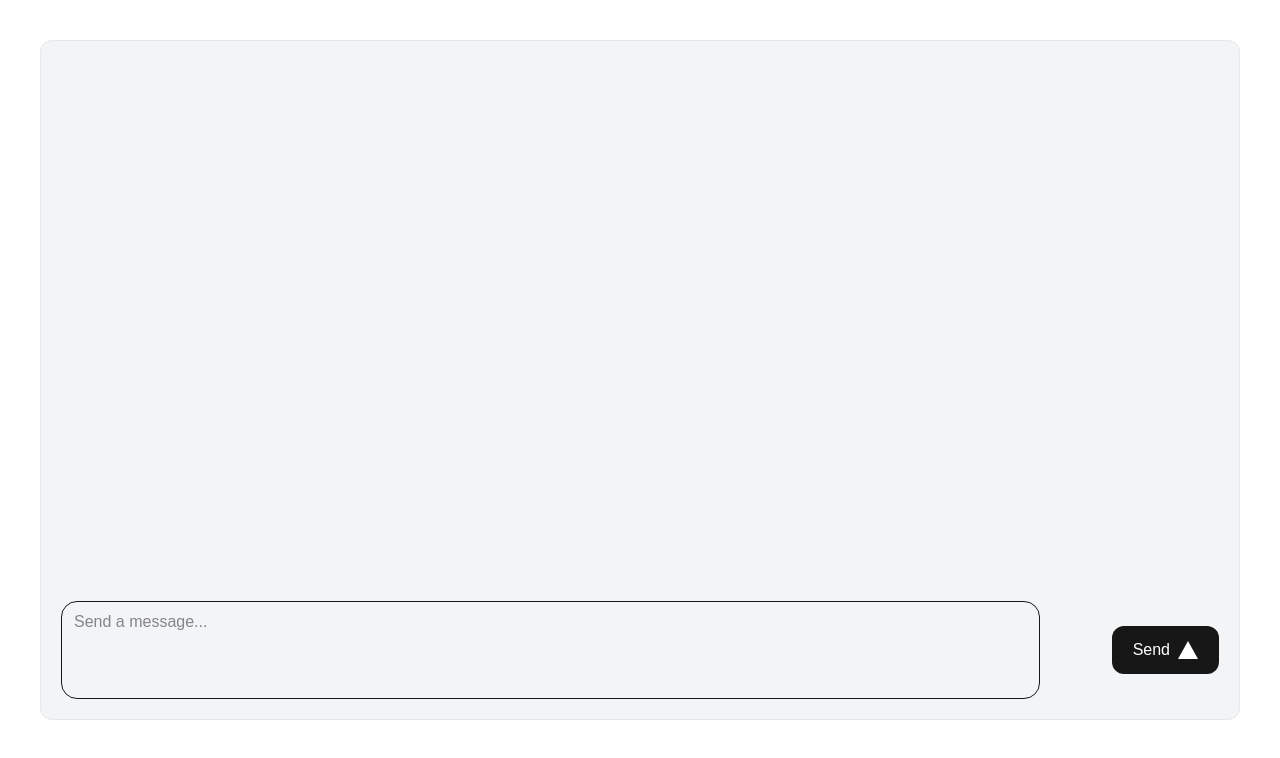
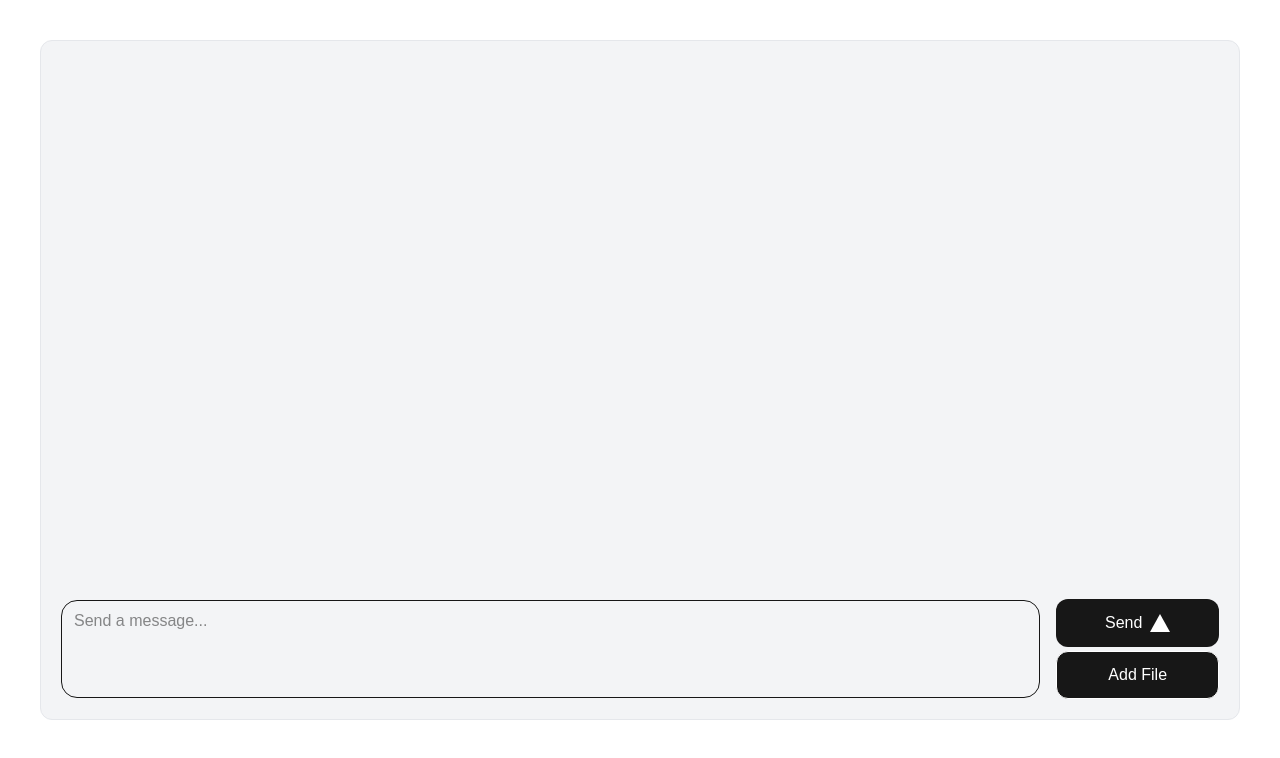
Before and after one commit to neuronas/ai-chat-test, a Next.js app: page / in a window 1280 px wide. Shown: the top 758 px of the page. Built offline with nearby package versions, Linux system fonts and the light colour scheme.

Commit message:
Add file upload feature as file parts attachment

```diff
--- a/src/components/Chat.tsx
+++ b/src/components/Chat.tsx
@@ -1,23 +1,44 @@
 
 "use client"
 import Image from "next/image";
-import { useRef } from 'react'
+import { useState, useRef } from 'react'
 import { Messages } from './Messages';
 import { useChat } from '@ai-sdk/react';
+import FileUpload from './FileUpload';
 
 export function Chat() {
   const inputRef = useRef<HTMLTextAreaElement>(null);
+  const [attachments, setAttachments] = useState<Array<File>>([]);
 
   const {
     messages,
     input,
     handleInputChange,
     handleSubmit,
+    status,
   } = useChat({
     onError: (error) => {
       console.log("error-----------", error)
     }
   });
+
+  const fileArrayToFileList = (files: File[]): FileList => {
+    const dataTransfer = new DataTransfer();
+    files.forEach(file => dataTransfer.items.add(file));
+    return dataTransfer.files;
+  }
+
+  const submit = () => {
+    if (attachments.length) {
+      handleSubmit(undefined, {
+        experimental_attachments: fileArrayToFileList(attachments)
+      });
+
+      setAttachments([]);
+    } else {
+      handleSubmit()
+    }
+  }
 
   return (
     <div className="flex flex-col bg-gray-100 h-full rounded-xl mb-10 border border-gray-200">
@@ -32,10 +53,11 @@ export function Chat() {
           placeholder="Send a message..."
         />
 
-        <div className=" w-1/6">
+        <div className="flex flex-col gap-1 w-1/6">
           <button
-            className="rounded-xl border border-solid border-transparent transition-colors flex items-center justify-center bg-foreground text-background gap-2 hover:bg-[#383838] dark:hover:bg-[#ccc] font-medium text-sm sm:text-base h-10 sm:h-12 px-4 sm:px-5 sm:w-auto ml-auto"
-            onClick={handleSubmit}
+            disabled={status !== "ready"}
+            className="max-w-xs w-full rounded-xl border border-solid border-transparent transition-colors flex items-center justify-center bg-foreground text-background gap-2 hover:bg-[#383838] dark:hover:bg-[#ccc] font-medium text-sm sm:text-base h-10 sm:h-12 px-4 sm:px-5 ml-auto"
+            onClick={submit}
           >
             Send
             <Image
@@ -46,8 +68,8 @@ export function Chat() {
               height={20}
             />
           </button>
+          <FileUpload files={attachments} setFiles={setAttachments}/>
         </div>
-
       </div>
     </div>
   )
--- /dev/null
+++ b/src/components/FileUpload.tsx
@@ -0,0 +1,74 @@
+'use client';
+import React,
+{
+  useRef,
+  type SetStateAction,
+  type Dispatch,
+} from 'react';
+
+export default function FileUpload(
+  {
+    files,
+    setFiles
+  }:
+  {
+    files: Array<File>;
+    setFiles: Dispatch<SetStateAction<Array<File>>>;
+  }) {
+  const fileInputRef = useRef<HTMLInputElement>(null);
+  // const [uploadQueue, setUploadQueue] = useState<boolean>(false);
+
+  const handleFileChange = async (event: React.ChangeEvent<HTMLInputElement>) => {
+    const selectedFiles = Array.from(event.target.files || []);
+    console.log("GG-44444", selectedFiles)
+
+    if (selectedFiles) {
+      setFiles(selectedFiles);
+    }
+  };
+
+  const handleUploadClick = () => {
+    fileInputRef.current?.click();
+  };
+
+  const handleClearFiles = () => {
+    if (fileInputRef.current) {
+      fileInputRef.current.value = '';
+    }
+    setFiles([]);
+  };
+
+  return (
+    <div className="">
+
+      {files.length > 0 ?
+        <button
+          onClick={handleClearFiles}
+          className="bg-red-500 hover:bg-red-600 text-white rounded-xl transition-colors flex items-center justify-center bg-foreground text-background gap-2 hover:bg-[#383838] dark:hover:bg-[#ccc] font-medium text-sm sm:text-base h-10 sm:h-12 px-4 sm:px-5 ml-auto"
+        >
+          Remove File
+        </button>
+      :
+        <button
+          className="max-w-xs w-full rounded-xl border border-solid transition-colors flex items-center justify-center bg-foreground text-background gap-2 hover:bg-[#383838] dark:hover:bg-[#ccc] font-medium text-sm sm:text-base h-10 sm:h-12 px-4 sm:px-5 ml-auto"
+          onClick={handleUploadClick}
+        >
+          Add File
+        </button>
+      }
+
+      <input
+        type="file"
+        accept="application/pdf,image/*"
+        multiple
+        className="hidden"
+        ref={fileInputRef}
+        onChange={handleFileChange}
+      />
+
+    </div>
+  );
+}
+
+
+{/* <PaperclipIcon size={14} /> */}
```
